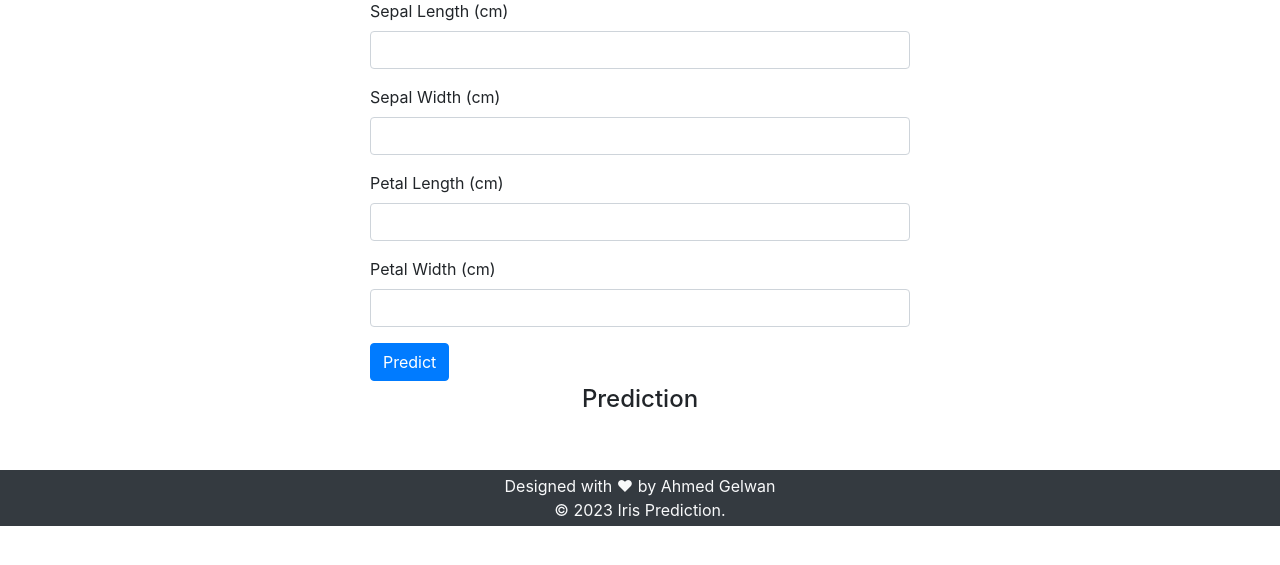
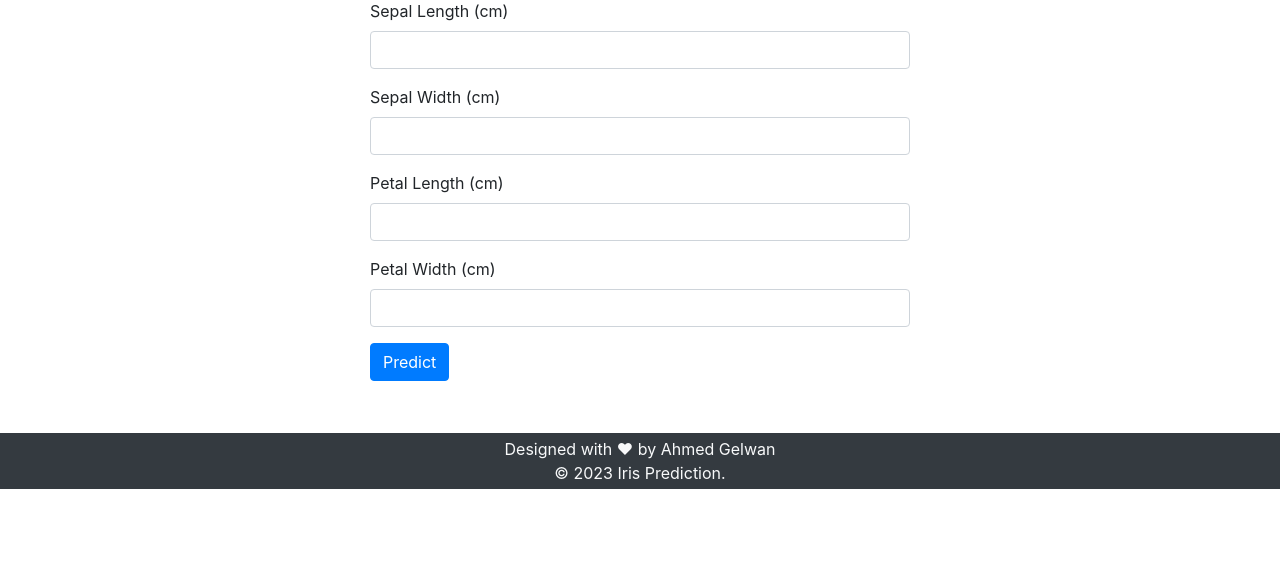
Before and after one commit to ahmedmgelwan/iris-kmeans-knn, a Flask app: page / in a window 1280 px wide. Shown: the part 145-710 px from the top of the page. Run offline with Flask 3, Linux system fonts and the light colour scheme; parts of the project's set-up code (start-up, migrations or seed data) failed here and were passed over; some libraries are stand-ins or nearby versions.

Commit message:
Some edit

```diff
--- a/templates/home.html
+++ b/templates/home.html
@@ -34,17 +34,16 @@
             </div>
         </div>
         <div class="row justify-content-center mt-1">
-
+            {% if prediction %}
             <div class="col-md-6">
                 <h4 id="prediction-result" class="text-center">Prediction</h4>
-                {% if prediction %}
                     <p class="text-center">
                         <strong>Prediction By K-Means:</strong> {{ prediction[0] }} <br>
                         <strong>Prediction By KNN:</strong> {{ prediction[0] }}
                     </p>
-                {% endif %}
+
             </div>
-
+            {% endif %}
         </div>
     </div>
     <footer class="bg-dark text-light text-center p-1 mt-5">
```
